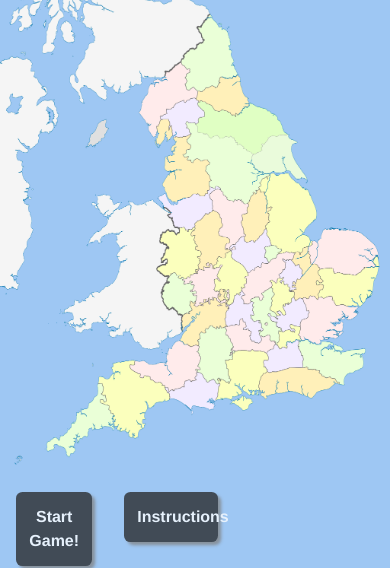
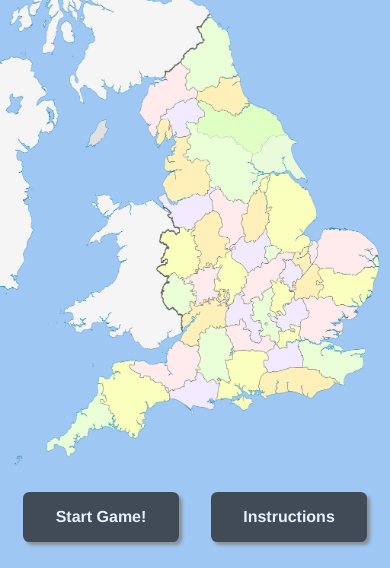
Before and after one commit to iO-Academy/23-jan-countyGuess, a plain HTML site: page index.html in a window 390 px wide. Shown: the top 568 px of the page. Drawn offline with Linux system fonts and the light colour scheme.

Commit message:
styles.css container media query review fix;

```diff
--- a/styles.css
+++ b/styles.css
@@ -14,7 +14,6 @@ main {
 
 main img {
     width: 40%;
-
 }
 
 .playAreaContainer{
@@ -95,8 +94,6 @@ main img {
     cursor: pointer;
 }
 
-
-
 @media screen and (max-width: 800px) {
     main {
         display: block;
@@ -104,9 +101,10 @@ main img {
     main img {
         width: 100%
     }
-    .topButtonContainer {
+    .topButtonContainer,.playAreaContainer {
         width: 100%;
     }
+
     .topButtonContainer button {
         font-size: 1rem;
     }
```
